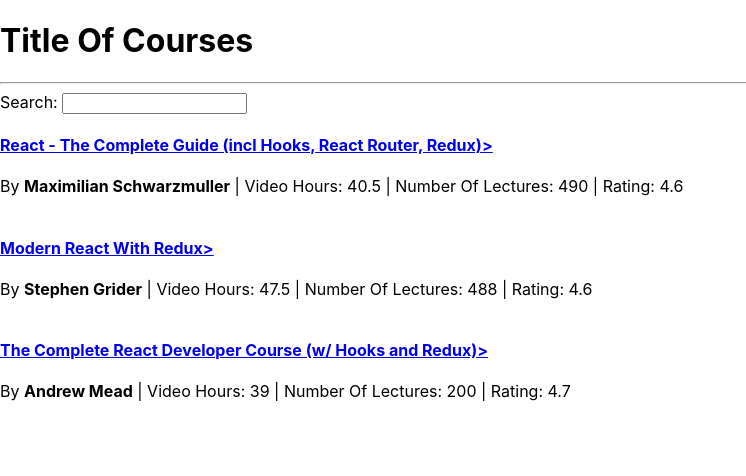
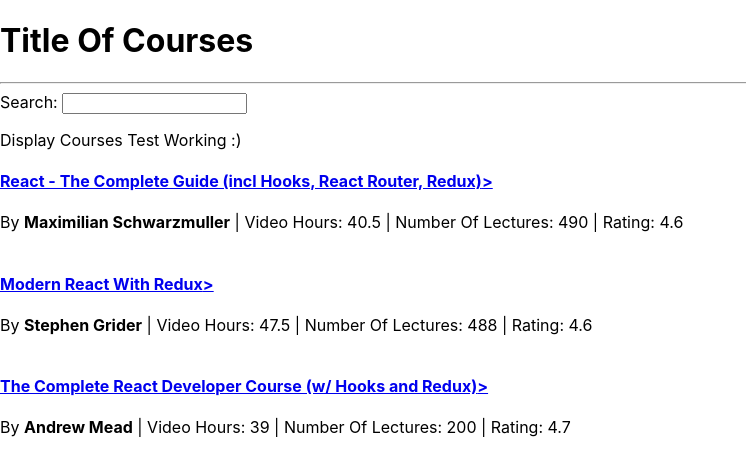
Before and after one commit to Beatyofcoding/FirstReactApp, a React (Create React App) app in the folder my-react-app/: page / in a window 1280 px wide. Shown: the top 476 px of the page, without its empty margins (0-746 px from the left). Built offline with nearby package versions, Linux system fonts and the light colour scheme.

Commit message:
DisplayinLoadinIndictr(IntrducinConditionlRendrin)

```diff
--- a/my-react-app/src/App.js
+++ b/my-react-app/src/App.js
@@ -82,6 +82,14 @@
           <Search value={searchText}  onSearch={handleSearch} />
 
 
+          {isLoading ? (
+            <p>Loading Please Wait ..</p>
+
+          ):(
+            <p>Display Courses Test Working :) </p>
+
+          )}
+
             <CoursesList courses={filteredCourses} />
 
 
```
